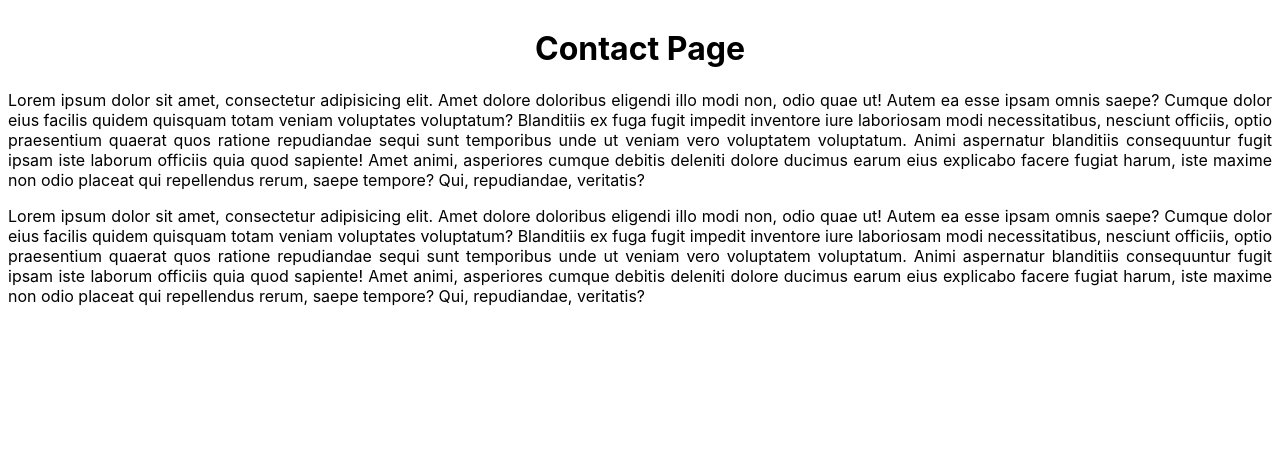
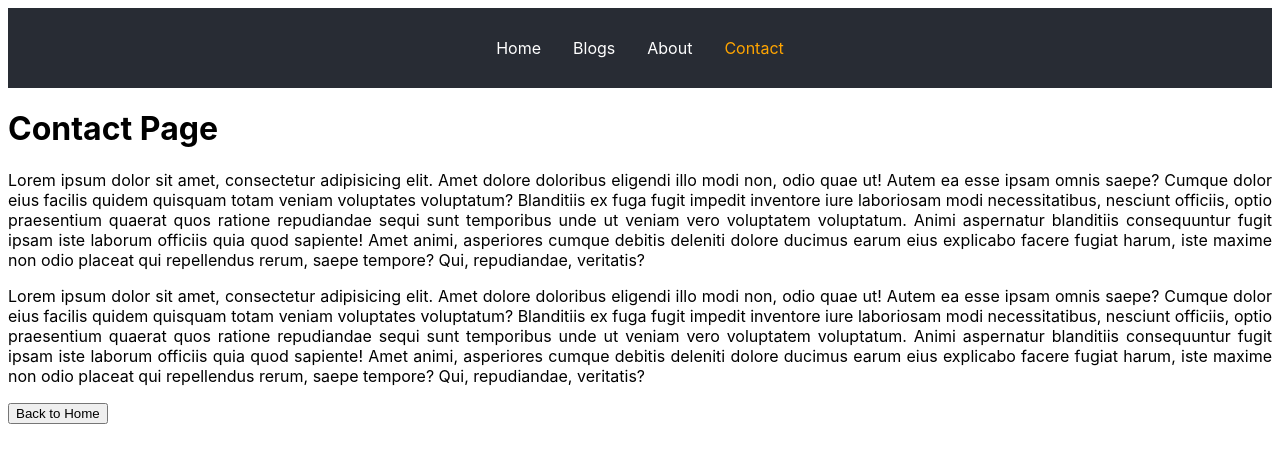
Before and after one commit to furiousnur/React-Routing, a React (Create React App) app: page /contact in a window 1280 px wide. Shown: the top 462 px of the page. Built offline with nearby package versions, Linux system fonts and the light colour scheme.

Commit message:
react routing|navigation and redirect

```diff
--- a/src/App.css
+++ b/src/App.css
@@ -36,3 +36,23 @@
     transform: rotate(360deg);
   }
 }
+
+nav{
+  height: 10vh;
+  background-color: #282c34;
+  display: flex;
+  justify-content: center;
+  align-items: center;
+}
+.nav-link{
+  color: white;
+  margin: 1rem;
+  text-decoration: none;
+}
+.nav-link:hover{
+  color: orange;
+}
+
+nav .active{
+  color: orange;
+}
--- a/src/App.js
+++ b/src/App.js
@@ -5,20 +5,20 @@ import About from "./Pages/About";
 import Contact from "./Pages/Contact";
 import Blogs from "./Pages/Blogs";
 import Error from "./Pages/Error";
+import Navbar from "./Components/Navbar";
 
 function App() {
   return (
-    <div className="App">
     <BrowserRouter>
+        <Navbar/>
         <Routes>
-                <Route path="/home" element={<Home />}/>
+            <Route path="/" element={<Home />}/>
             <Route path="/about" element={<About />}/>
             <Route path="/contact" element={<Contact />}/>
             <Route path="/blogs" element={<Blogs />}/>
             <Route path="*" element={<Error />}/>
         </Routes>
     </BrowserRouter>
-    </div>
   );
 }
 
--- /dev/null
+++ b/src/Components/Navbar.js
@@ -0,0 +1,15 @@
+import React from 'react';
+import {NavLink} from "react-router-dom";
+
+const Navbar = () => {
+    return (
+        <nav>
+            <NavLink to="/" className="nav-link">Home</NavLink><br/>
+            <NavLink to="/blogs" className="nav-link">Blogs</NavLink><br/>
+            <NavLink to="/about" className="nav-link">About</NavLink><br/>
+            <NavLink to="/contact" className="nav-link">Contact</NavLink>
+        </nav>
+    );
+};
+
+export default Navbar;
--- a/src/Pages/Contact.js
+++ b/src/Pages/Contact.js
@@ -1,11 +1,14 @@
 import React from 'react';
+import { useNavigate } from "react-router-dom";
 
 const Contact = () => {
+    const navigate = useNavigate();
     return (
         <div>
             <h1>Contact Page</h1>
             <p style={{textAlign:"justify"}}>Lorem ipsum dolor sit amet, consectetur adipisicing elit. Amet dolore doloribus eligendi illo modi non, odio quae ut! Autem ea esse ipsam omnis saepe? Cumque dolor eius facilis quidem quisquam totam veniam voluptates voluptatum? Blanditiis ex fuga fugit impedit inventore iure laboriosam modi necessitatibus, nesciunt officiis, optio praesentium quaerat quos ratione repudiandae sequi sunt temporibus unde ut veniam vero voluptatem voluptatum. Animi aspernatur blanditiis consequuntur fugit ipsam iste laborum officiis quia quod sapiente! Amet animi, asperiores cumque debitis deleniti dolore ducimus earum eius explicabo facere fugiat harum, iste maxime non odio placeat qui repellendus rerum, saepe tempore? Qui, repudiandae, veritatis?</p>
             <p style={{textAlign:"justify"}}>Lorem ipsum dolor sit amet, consectetur adipisicing elit. Amet dolore doloribus eligendi illo modi non, odio quae ut! Autem ea esse ipsam omnis saepe? Cumque dolor eius facilis quidem quisquam totam veniam voluptates voluptatum? Blanditiis ex fuga fugit impedit inventore iure laboriosam modi necessitatibus, nesciunt officiis, optio praesentium quaerat quos ratione repudiandae sequi sunt temporibus unde ut veniam vero voluptatem voluptatum. Animi aspernatur blanditiis consequuntur fugit ipsam iste laborum officiis quia quod sapiente! Amet animi, asperiores cumque debitis deleniti dolore ducimus earum eius explicabo facere fugiat harum, iste maxime non odio placeat qui repellendus rerum, saepe tempore? Qui, repudiandae, veritatis?</p>
+            <button onClick={()=>{navigate("/")}}>Back to Home</button>
         </div>
     );
 };
```
Lines whose indentation alone changed are shown as unchanged.
